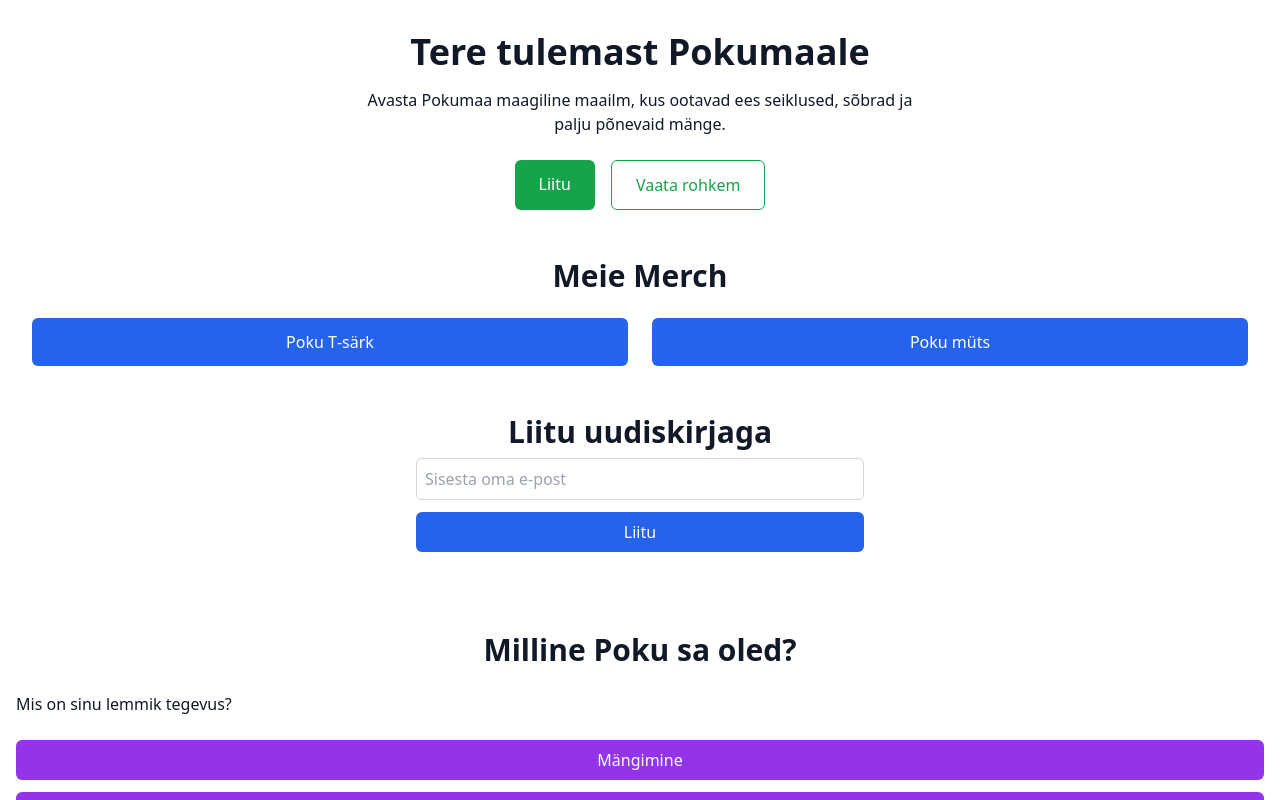
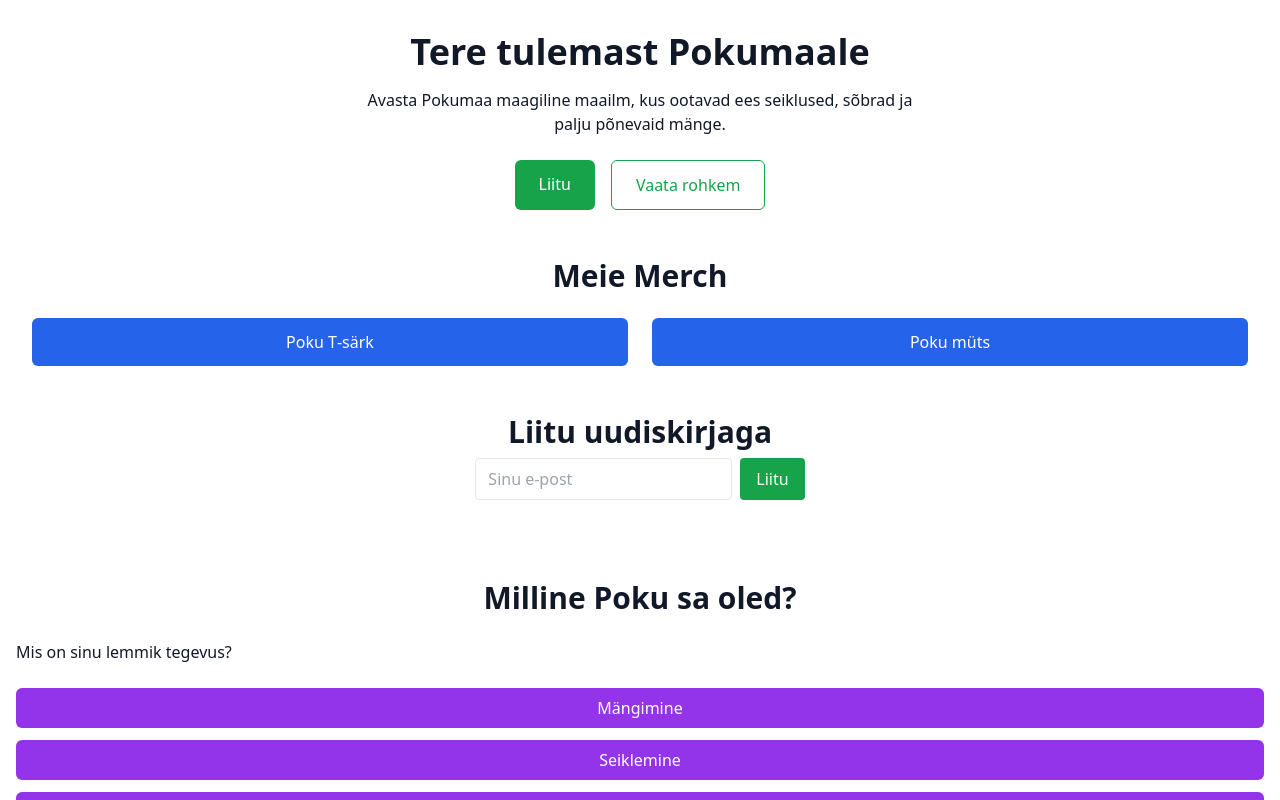
Before and after one commit to saulmartinx/pokumaa-lite, a React (Vite) app: page / in a window 1280 px wide. Shown: the top 800 px of the page. Built offline with nearby package versions, Linux system fonts and the light colour scheme; no server answers.

Commit message:
feat: newsletter mock - save to localStorage and show thanks message

```diff
--- a/src/components/NewsletterForm.jsx
+++ b/src/components/NewsletterForm.jsx
@@ -1,74 +1,42 @@
-import { useState } from 'react'
-import { NEWSLETTER_ENDPOINT } from '../config.ts'
+import { useEffect, useState } from 'react';
 
-/**
- * Newsletter form integrates with Mailchimp/Klaviyo or any other provider via
- * a simple POST request.  The endpoint should be provided through a Vite
- * environment variable (see `NEWSLETTER_ENDPOINT` in `src/config.ts`).  On
- * successful submission the form will display a confirmation message.
- */
-const NewsletterForm = () => {
-  const [email, setEmail] = useState('')
-  const [status, setStatus] = useState('idle') // idle | sending | success | error
+export default function NewsletterForm() {
+  const [email, setEmail] = useState('');
+  const [done, setDone] = useState(false);
+  const [loading, setLoading] = useState(false);
 
-  const handleSubmit = async (e) => {
-    e.preventDefault()
-    if (!email) return
-    setStatus('sending')
-    try {
-      const resp = await fetch(NEWSLETTER_ENDPOINT, {
-        method: 'POST',
-        headers: {
-          'Content-Type': 'application/json',
-        },
-        body: JSON.stringify({ email }),
-      })
-      if (resp.ok) {
-        setStatus('success')
-        setEmail('')
-      } else {
-        setStatus('error')
-      }
-    } catch (err) {
-      setStatus('error')
-    }
-  }
+  useEffect(() => {
+    if (localStorage.getItem('pokumaa_newsletter_ok') === '1') setDone(true);
+  }, []);
+
+  const onSubmit = async (e) => {
+    e.preventDefault();
+    if (!email) return;
+    setLoading(true);
+    // MOCK POST – simulate network
+    await new Promise(r => setTimeout(r, 600));
+    localStorage.setItem('pokumaa_newsletter_ok', '1');
+    setDone(true);
+    setLoading(false);
+  };
+
+  if (done) return <p className="text-green-700 font-medium">Aitäh liitumast!</p>;
 
   return (
-    <form onSubmit={handleSubmit} className="flex flex-col gap-3" aria-label="Uudiskirja vorm">
-      <label htmlFor="newsletter-email" className="sr-only">
-        E‑posti aadress
-      </label>
+    <form onSubmit={onSubmit} className="flex gap-2 justify-center">
       <input
-        id="newsletter-email"
+        aria-label="E-post"
         type="email"
+        value={email}
+        onChange={(e)=>setEmail(e.target.value)}
         required
-        value={email}
-        onChange={(e) => setEmail(e.target.value)}
-        className="border border-gray-300 rounded-md p-2"
-        placeholder="Sisesta oma e‑post"
-        aria-label="E‑postiga liitumiseks"
+        className="border rounded px-3 py-2"
+        placeholder="Sinu e-post"
       />
-      <button
-        type="submit"
-        className="px-4 py-2 bg-blue-600 text-white rounded-md hover:bg-blue-700"
-        disabled={status === 'sending'}
-        aria-label="Saada liitumise taotlus"
-      >
-        {status === 'sending' ? 'Saadan...' : 'Liitu'}
+      <button aria-label="Liitu uudiskirjaga" disabled={loading}
+        className="bg-green-600 hover:bg-green-700 text-white rounded px-4 py-2">
+        {loading ? 'Saadan…' : 'Liitu'}
       </button>
-      {status === 'success' && (
-        <p className="text-green-700 text-sm" aria-live="polite">
-          Aitäh! Liitumine õnnestus.
-        </p>
-      )}
-      {status === 'error' && (
-        <p className="text-red-600 text-sm" aria-live="assertive">
-          Midagi läks valesti. Palun proovi uuesti.
-        </p>
-      )}
     </form>
-  )
+  );
 }
-
-export default NewsletterForm
```
